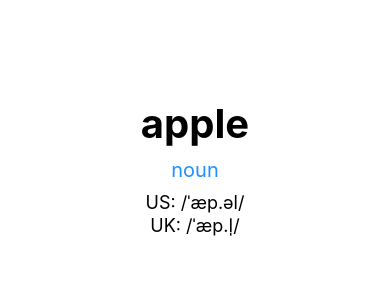
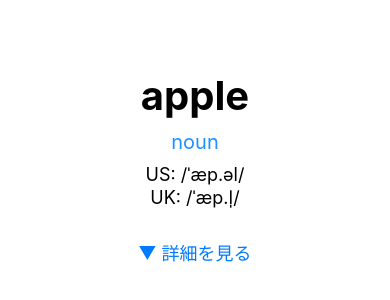
Before and after one commit to konanMiyagi/eitan-app, a React Native app: screen / in a window 390 px wide. Shown: the part 254-554 px from the top of the page. Built offline with nearby package versions, Linux system fonts and the light colour scheme.

Commit message:
アコーディオン処理の実装とコメントアウトの追加

```diff
--- a/Screens/WordScreen.tsx
+++ b/Screens/WordScreen.tsx
@@ -38,7 +38,11 @@ const wordList = [
 
 export default function WordScreen() {
   const [index, setIndex] = useState(0);
+  const [isExpanded, setIsExpanded] = useState(false);
   const word = wordList[index];
+
+  // アコーディオンアクション処理
+  const toggleAccordion = () => setIsExpanded(!isExpanded);
 
   // ループ処理
   const goToNextWord = () => {
@@ -52,11 +56,12 @@ export default function WordScreen() {
     setIndex(newIndex);
   };
 
-  const handleSwipe = Gesture.Pan().onUpdate((event) => {
+  // スワイパー処理
+  const handleSwipe = Gesture.Pan().onEnd((event) => {
     const spx = event.translationX;
-    if (spx > 50) {
+    if (spx > 100) {
       goToPreviousWord();
-    } else if (spx < -50) {
+    } else if (spx < -100) {
       goToNextWord();
     }
   });
@@ -69,6 +74,23 @@ export default function WordScreen() {
           <Text style={styles.part}>{word.partOfSpeech}</Text>
           <Text style={styles.phonetic}>US: {word.phonetics.us}</Text>
           <Text style={styles.phonetic}>UK: {word.phonetics.uk}</Text>
+          {/* 意味・例文表示アコーディオン */}
+          <TouchableOpacity onPress={toggleAccordion}>
+            <Text style={styles.toggleText}>
+              {isExpanded ? "▲ 詳細を隠す" : "▼ 詳細を見る"}
+            </Text>
+          </TouchableOpacity>
+          {isExpanded && (
+            <View style={styles.detailBox}>
+              <Text style={styles.detailTitle}>
+                意味：{word.meanings[0].ja}
+              </Text>
+              <Text>英文：{word.meanings[0].usage}</Text>
+              <Text style={{ color: "gray" }}>
+                和訳：{word.meanings[0].usage_ja}
+              </Text>
+            </View>
+          )}
         </View>
       </GestureDetector>
     </GestureHandlerRootView>
@@ -80,4 +102,21 @@ const styles = StyleSheet.create({
   word: { fontSize: 40, fontWeight: "bold" },
   part: { fontSize: 20, marginVertical: 10, color: "#1E90FF" },
   phonetic: { fontSize: 18 },
+  toggleText: {
+    marginTop: 30,
+    fontSize: 18,
+    color: "#007AFF",
+  },
+  detailBox: {
+    marginTop: 10,
+    padding: 15,
+    borderWidth: 1,
+    borderColor: "#ddd",
+    borderRadius: 10,
+    backgroundColor: "#f9f9f9",
+  },
+  detailTitle: {
+    fontWeight: "bold",
+    marginBottom: 5,
+  },
 });
```
